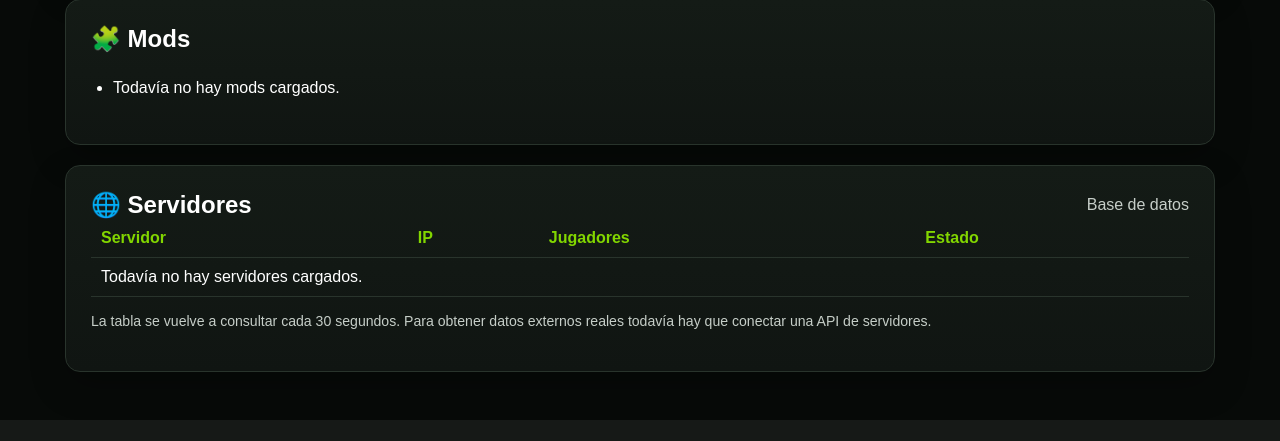
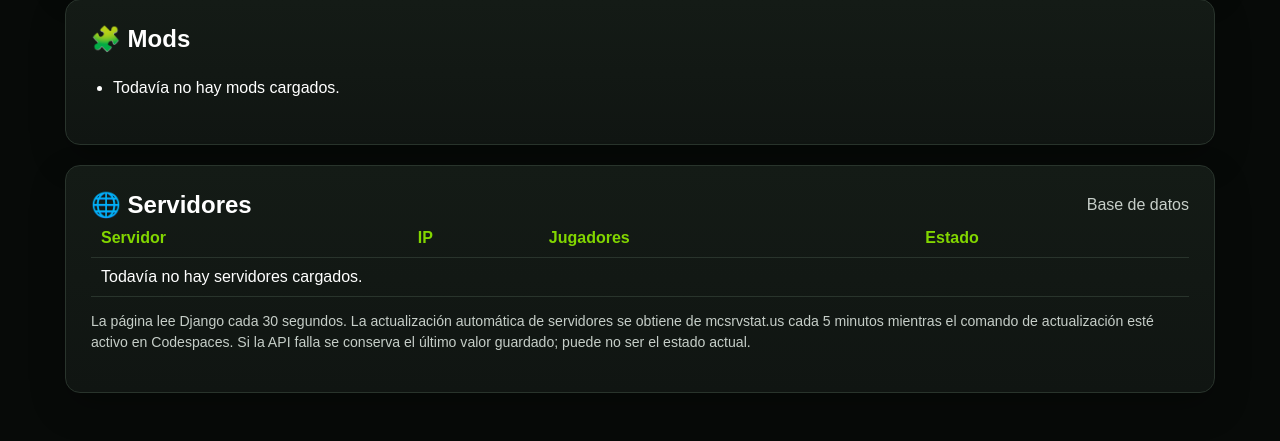
Before and after one commit to matias-ortiz7010/proyecto-minecraft, a Django app: page / in a window 1280 px wide. Shown: the part 1640-2081 px from the top of the page. Before the commit the page ends 2060 px from the top, so only its background shows below. Run offline with Django 5.2, Linux system fonts and the light colour scheme; data that the repository does not hold is empty.

Commit message:
Actualizar informacion de la API en inicio

```diff
--- a/Minecraft_Stats_Hub_Django/templates/index.html
+++ b/Minecraft_Stats_Hub_Django/templates/index.html
@@ -133,7 +133,7 @@
           </tbody>
         </table>
       </div>
-      <p class="data-note">La tabla se vuelve a consultar cada 30 segundos. Para obtener datos externos reales todavía hay que conectar una API de servidores.</p>
+      <p class="data-note">La página lee Django cada 30 segundos. La actualización automática de servidores se obtiene de mcsrvstat.us cada 5 minutos mientras el comando de actualización esté activo en Codespaces. Si la API falla se conserva el último valor guardado; puede no ser el estado actual.</p>
     </section>
   </main>
 
```
